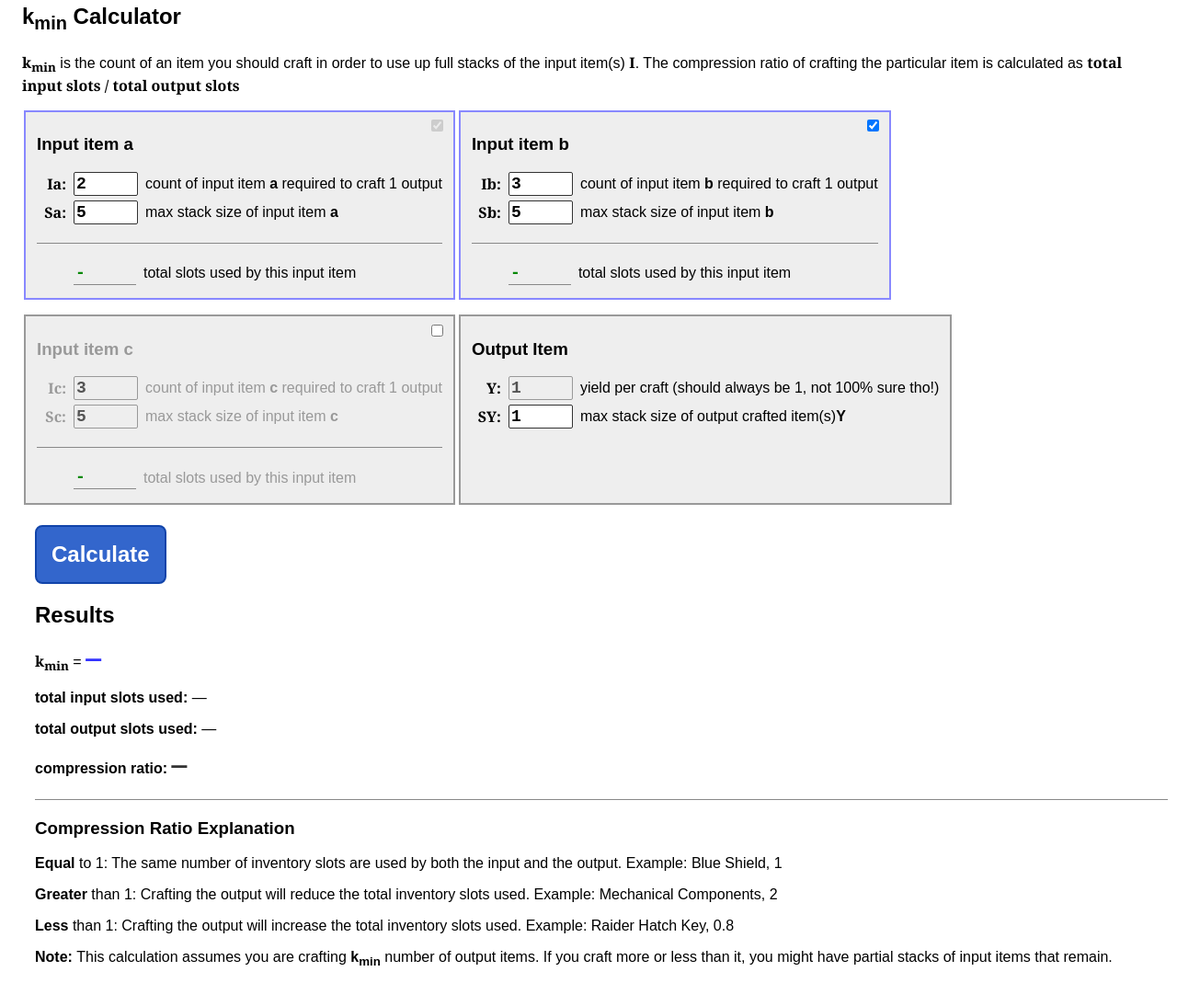
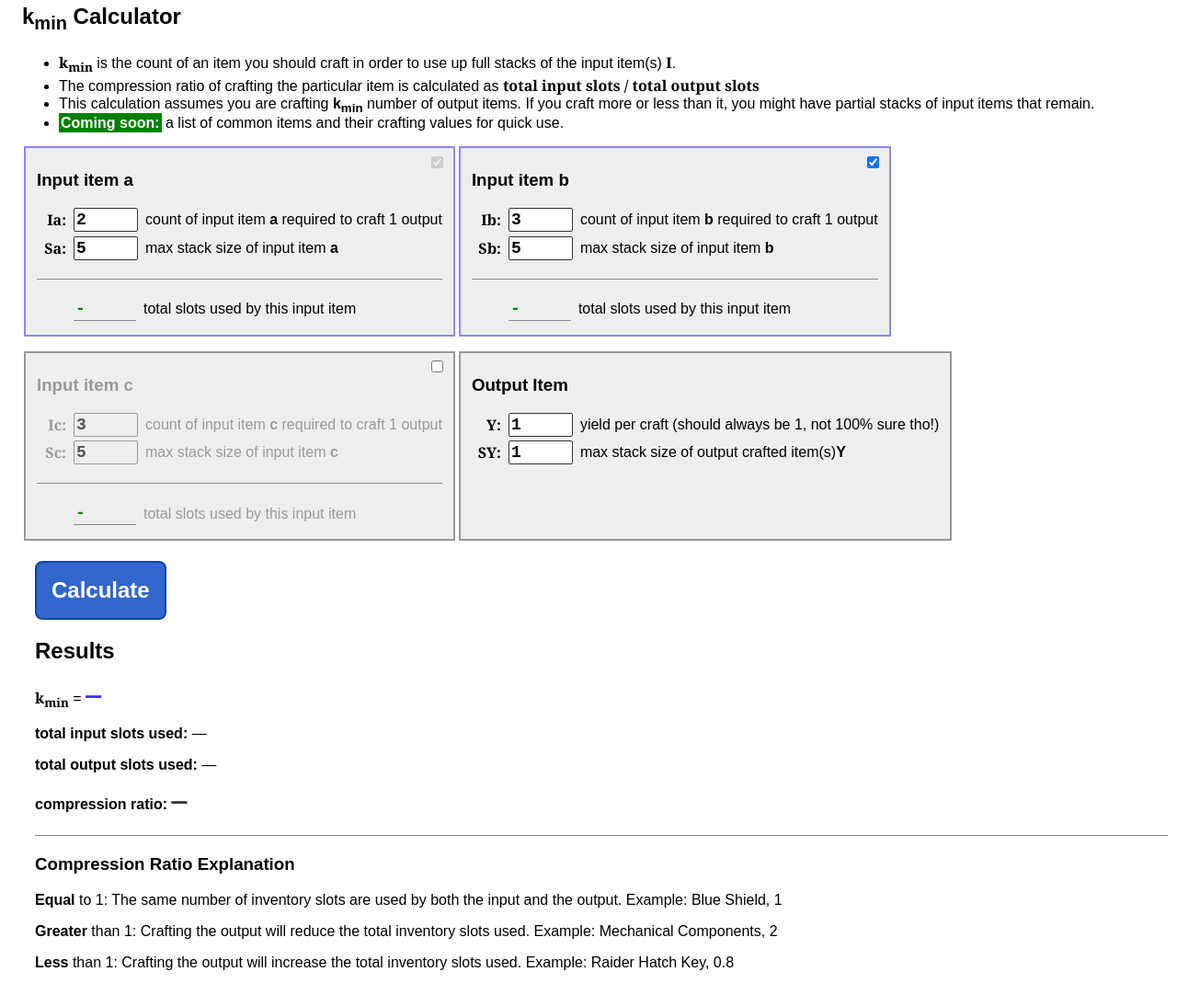
Before and after one commit to ggingell/arc-raiders-calc, a plain HTML site: page crafting-efficeincy-calculator.html in a window 1280 px wide. Shown: the part 40-1134 px from the top of the page at 92% size. Drawn offline with Linux system fonts and the light colour scheme.

Commit message:
small notes changes and coming soon notice

```diff
--- a/crafting-efficeincy-calculator.html
+++ b/crafting-efficeincy-calculator.html
@@ -136,15 +136,28 @@
   </head>
   <body>
     <h2>k<sub>min</sub> Calculator</h2>
-    <p>
-      <span class="fw-bold variable-label">k<sub>min</sub></span> is the count
-      of an item you should craft in order to use up full stacks of the input
-      item(s) <span class="fw-bold variable-label">I</span>. The compression
-      ratio of crafting the particular item is calculated as
-      <span class="fw-bold variable-label"
-        >total input slots / total output slots</span
-      >
-    </p>
+    <ul>
+      <li>
+        <span class="fw-bold variable-label">k<sub>min</sub></span> is the count
+        of an item you should craft in order to use up full stacks of the input
+        item(s) <span class="fw-bold variable-label">I</span>.
+      </li>
+      <li>
+        The compression ratio of crafting the particular item is calculated as
+        <span class="fw-bold variable-label"
+          >total input slots / total output slots</span
+        >
+      </li>
+      <li>
+        This calculation assumes you are crafting
+        <span class="fw-bold">k<sub>min</sub></span> number of output items. If
+        you craft more or less than it, you might have partial stacks of input
+        items that remain.
+      </li>
+      <li>
+        <span style="background-color: green; padding: 2px; color: white; font-weight: bold;">Coming soon:</span> a list of common items and their crafting values for quick use.
+      </li>
+    </ul>
     <form>
       <fieldset class="input-item-inputs" id="item-inputs-a">
         <h3>Input item a</h3>
@@ -280,7 +293,7 @@
       > -->
         <label
           ><span class="fw-bold variable-label">Y: </span
-          ><input id="YOutput" type="number" value="1" disabled /><span
+          ><input id="YOutput" type="number" value="1" /><span
             >yield per craft (should always be 1, not 100% sure tho!)</span
           ></label
         >
@@ -328,12 +341,6 @@
         <p>
           <strong>Less</strong> than 1: Crafting the output will increase the
           total inventory slots used. Example: Raider Hatch Key, 0.8
-        </p>
-        <p>
-          <strong>Note: </strong>This calculation assumes you are crafting
-          <span class="fw-bold">k<sub>min</sub></span> number of output items.
-          If you craft more or less than it, you might have partial stacks of
-          input items that remain.
         </p>
       </fieldset>
     </form>
```
